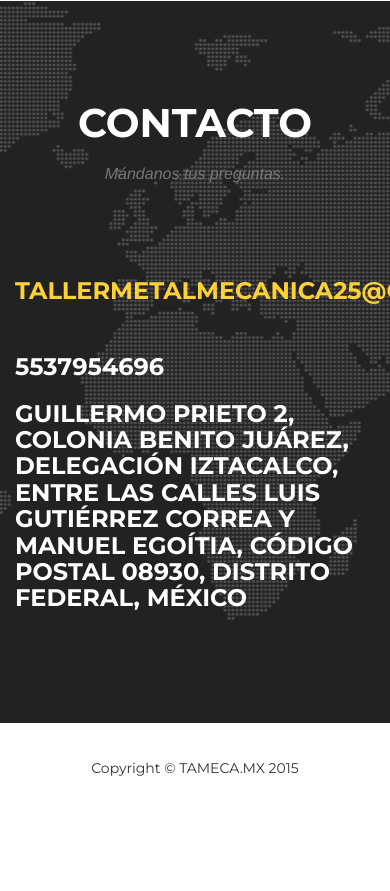
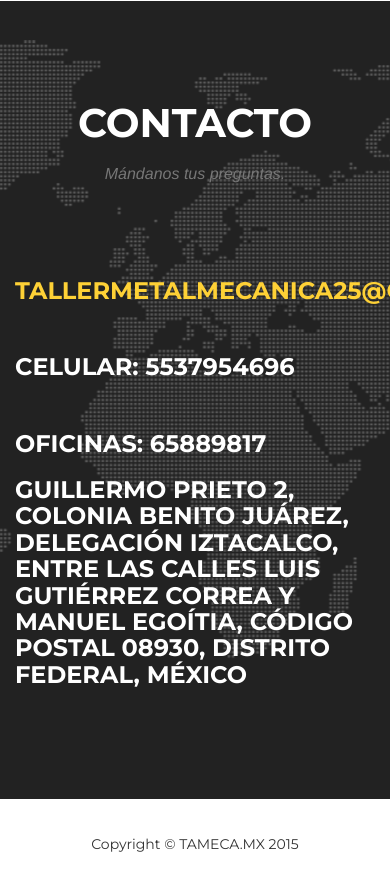
Before and after one commit to tameca/tameca.github.io, a plain HTML site: page index.html in a window 390 px wide. Shown: the part 5428-6319 px from the top of the page. Before the commit the page ends 6243 px from the top, so only its background shows below. Drawn offline with nearby package versions, Linux system fonts and the light colour scheme; a web font is replaced by a local one.

Commit message:
Update index.html
added telephone

```diff
--- a/index.html
+++ b/index.html
@@ -416,7 +416,9 @@ Contamos con las herramientas necesarias para ofrecer servicios personalizados g
                             <div class="col-md-6">
                                 <h3 class="section-heading"><a href="mailto:tallermetalmecanica25@outlook.es">tallermetalmecanica25@outlook.es</a></h3>
                                 <br>
-                                <h3 class="section-heading">5537954696</h3>
+                                <h3 class="section-heading">Celular: 5537954696</h3>
+                                <br>
+                                <h3 class="section-heading">Oficinas: 65889817</h3>
                             </div>
                             <div class="col-md-6">
                                 <h3 class="section-heading">Guillermo Prieto 2, Colonia Benito Juárez, Delegación Iztacalco, entre las calles Luis Gutiérrez Correa y Manuel Egoítia, Código Postal 08930, Distrito Federal, México </h3>
```
